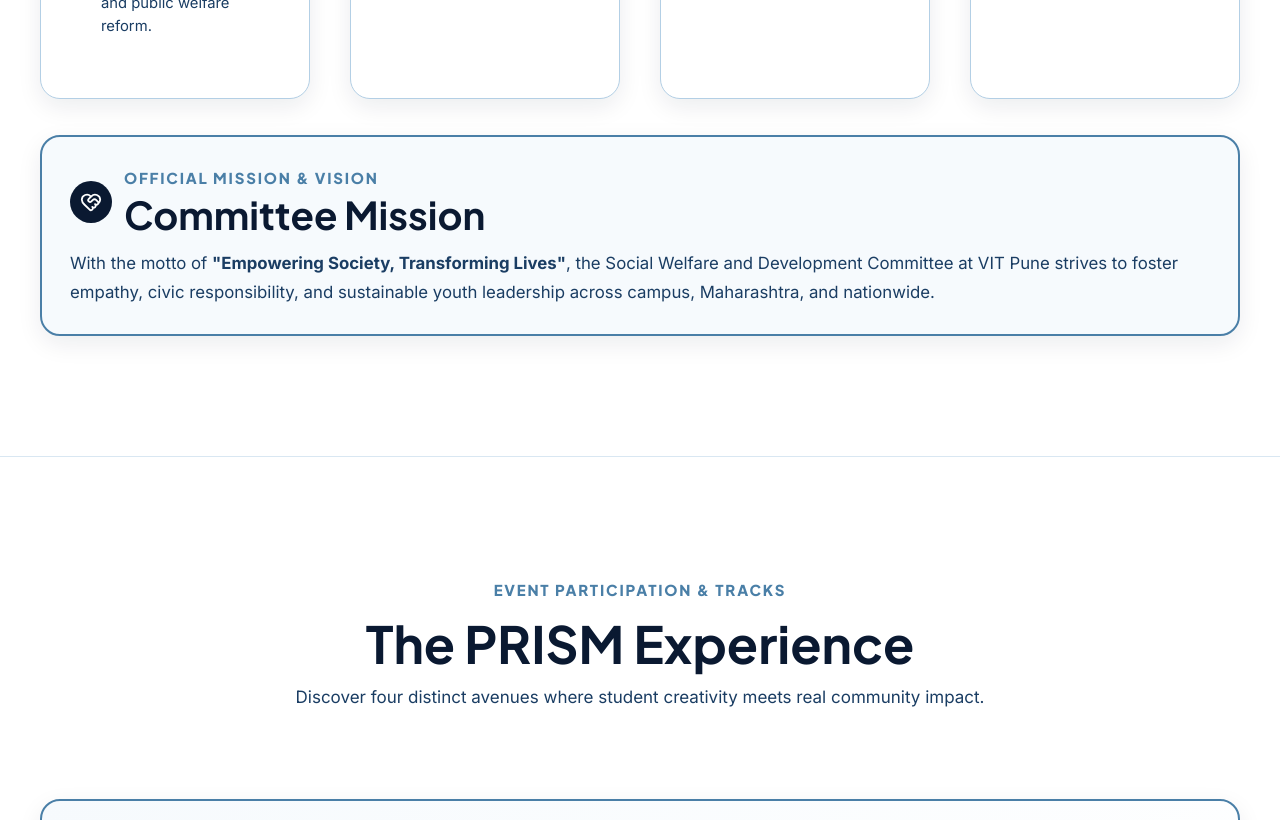
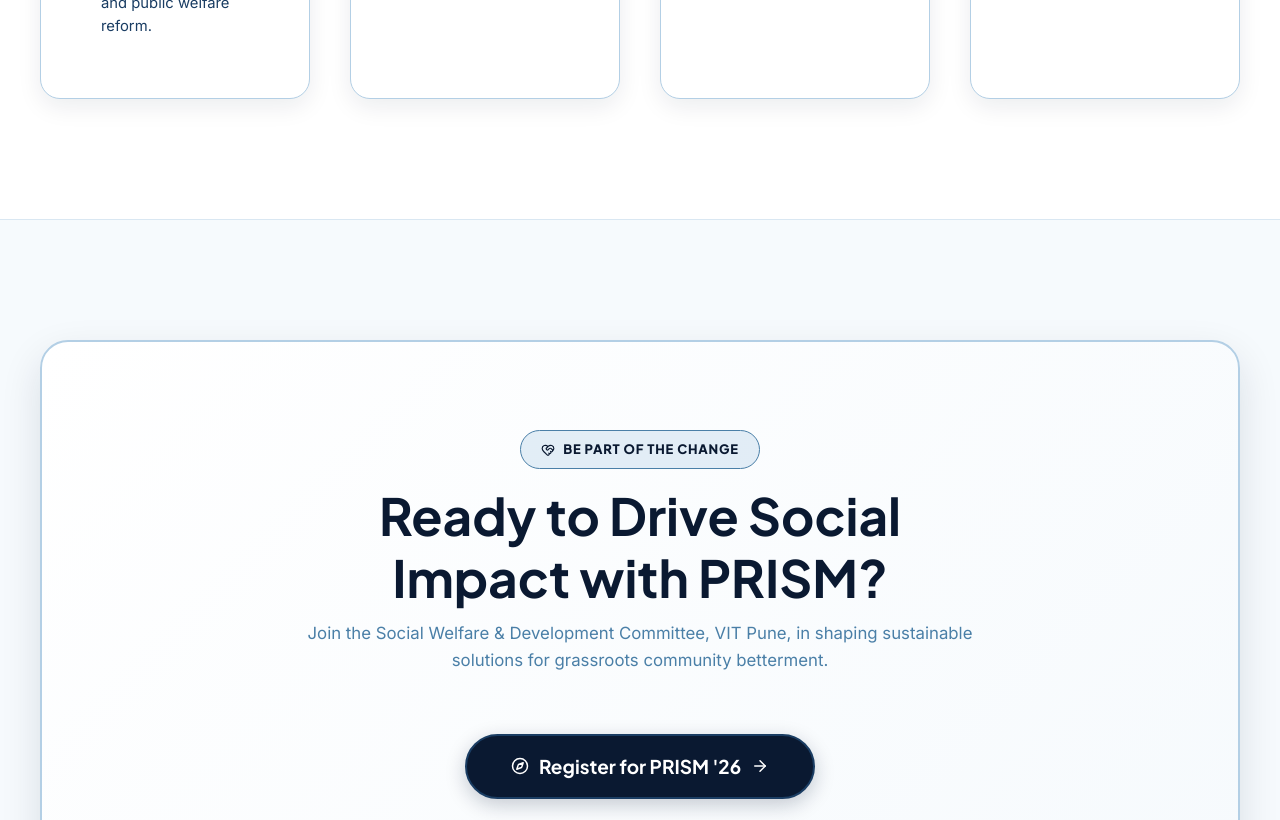
Before and after one commit to SW-D-VIT-Pune/PRISM-2026-Website, a React (Vite) app: page / in a window 1280 px wide. Shown: the part 1580-2400 px from the top of the page. Built offline with nearby package versions, Linux system fonts and the light colour scheme.

Commit message:
Remove Committee Mission card, The PRISM Experience section, and Community Participation section from Home page

```diff
--- a/src/App.jsx
+++ b/src/App.jsx
@@ -86,19 +86,10 @@
             onQuizClick={handleQuizClick}
           />
 
-          {/* SECTION 2: WHAT IS PRISM? & COMMITTEE MISSION */}
+          {/* SECTION 2: WHAT IS PRISM? */}
           <AboutSection />
 
-          {/* SECTION 3: PRISM EXPERIENCE / HIGHLIGHTS & HOMEPAGE QUIZ BANNER CARD */}
-          <EventTracks
-            onTrackClick={() => handleNavClick({ id: 'registration', label: 'Registration' })}
-            onQuizClick={handleQuizClick}
-          />
-
-          {/* SECTION 4: COMMUNITY / PARTICIPATION */}
-          <CommunitySection />
-
-          {/* SECTION 5: CALL TO ACTION */}
+          {/* SECTION 3: CALL TO ACTION */}
           <HighlightCTA
             onUpcomingClick={() => handleNavClick({ id: 'registration', label: 'Registration' })}
           />
--- a/src/components/AboutSection.jsx
+++ b/src/components/AboutSection.jsx
@@ -52,22 +52,6 @@
               <p className="text-muted pillar-desc">{item.desc}</p>
             </div>
           ))}
-        </div>
-
-        {/* COMMITTEE MISSION BANNER CARD */}
-        <div className="committee-mission-card card-clean" style={{ marginTop: '36px', background: 'var(--very-light-bg)', border: '2px solid var(--medium-blue)', borderRadius: 'var(--radius-lg)', padding: '28px' }}>
-          <div className="mission-card-header" style={{ display: 'flex', alignItems: 'center', gap: '12px', marginBottom: '10px' }}>
-            <div style={{ width: '42px', height: '42px', borderRadius: '50%', background: 'var(--primary-navy)', color: 'var(--white)', display: 'grid', placeItems: 'center' }}>
-              <HeartHandshake size={22} />
-            </div>
-            <div>
-              <span className="section-tag" style={{ margin: 0 }}>OFFICIAL MISSION &amp; VISION</span>
-              <h3 className="heading-2" style={{ color: 'var(--primary-navy)', margin: 0 }}>Committee Mission</h3>
-            </div>
-          </div>
-          <p className="text-muted" style={{ fontSize: '1.05rem', lineHeight: '1.7', color: 'var(--deep-blue)', margin: 0 }}>
-            With the motto of <strong>&quot;Empowering Society, Transforming Lives&quot;</strong>, the Social Welfare and Development Committee at VIT Pune strives to foster empathy, civic responsibility, and sustainable youth leadership across campus, Maharashtra, and nationwide.
-          </p>
         </div>
 
       </div>
```
